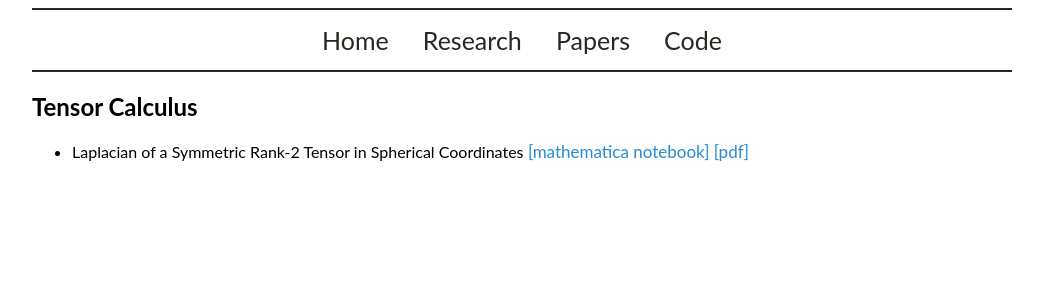
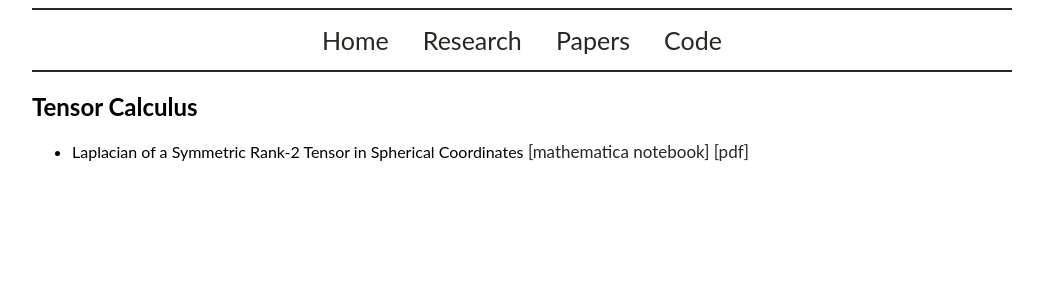
Before and after one commit to mckimb/mckimb.github.io, a Jekyll site: the page built from code/index.html, in a window 1280 px wide. Shown: the top 300 px of the page, without its empty margins (118-1161 px from the left). Built offline with Jekyll 4.4.1, drawn with Linux system fonts in a browser that asks for light colours.

Commit message:
Update main.css

```diff
--- a/css/main.css
+++ b/css/main.css
@@ -14,7 +14,8 @@ body p {
 
 body a {
     font-size: 17px;
-    color: #268BD2;
+    // color: #268BD2;
+    color: #272822
 }
 
 body a:hover {
```
